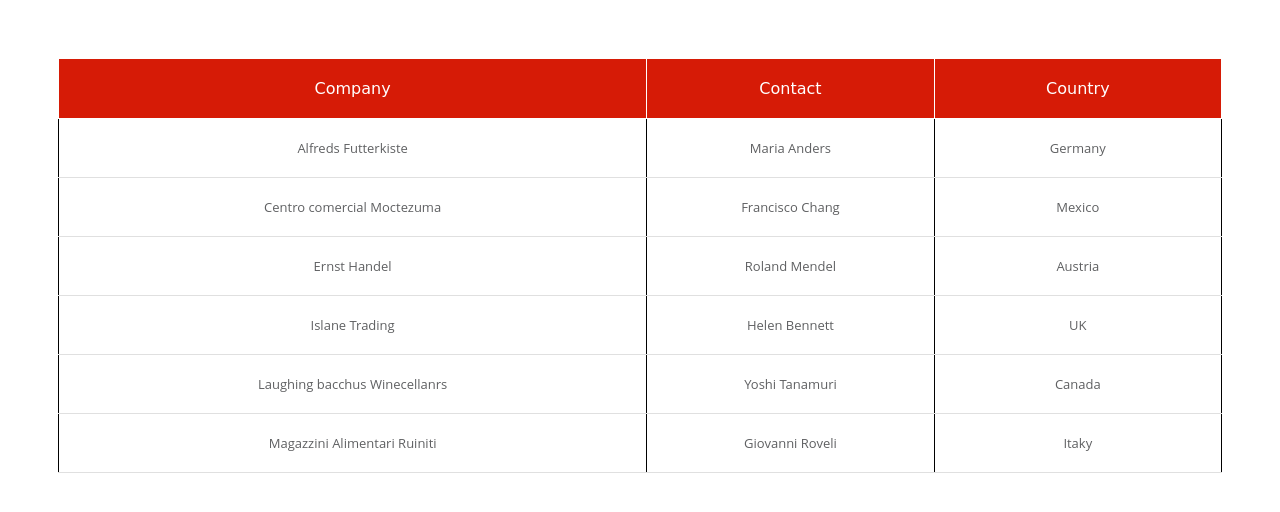
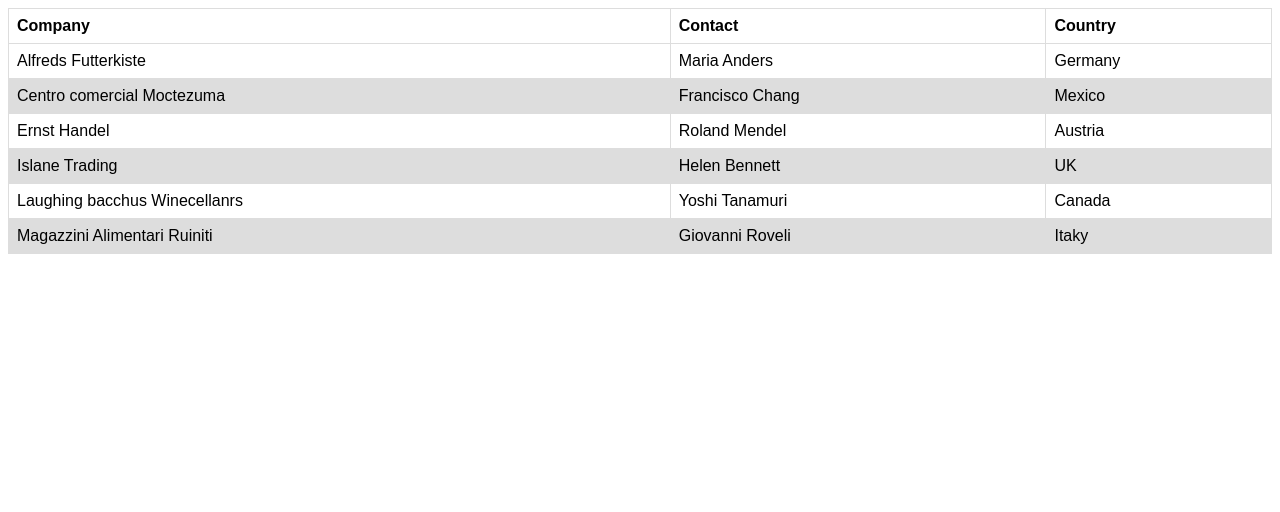
Before and after one commit to anhhuynh1998/caseStudyModule2, a plain HTML site: page source/table.html in a window 1280 px wide. Drawn offline with Linux system fonts and the light colour scheme.

Commit message:
info file

```diff
--- a/source/css/style.css
+++ b/source/css/style.css
@@ -1,36 +1,13 @@
-body {
-    padding: 50px;
+table {
+    font-family: arial, sans-serif;
+    border-collapse: collapse;
+    width: 100%;
 }
-
-table {
-    width: 100%;
-    border-collapse: collapse;
+td, th {
+    border: 1px solid #dddddd;
+    text-align: left;
+    padding: 8px;
 }
-
-td, th {
-    padding: 20px;
-    border: 1px solid black;
+tr:nth-child(even) {
+    background-color: #dddddd;
 }
-th{
-    font-family: 'Patua One', cursive;
-    font-size:16px;
-    font-weight:400;
-    color:#fff;
-    text-align:center;
-    padding:20px;
-    background-color: #d61b06;
-    border-color: white;
-}
-td{
-    font-family: 'Open Sans', sans-serif;
-    font-weight:400;
-    color:#5f6062;
-    font-size:13px;
-    padding:20px 20px 20px 20px;
-    border-bottom:1px solid #e0e0e0;
-    text-align: center;
-}
-
-.hover {
-    background: red;
-}
--- /dev/null
+++ b/source/css/table.css
@@ -0,0 +1,36 @@
+body {
+    padding: 50px;
+}
+
+table {
+    width: 100%;
+    border-collapse: collapse;
+}
+
+td, th {
+    padding: 20px;
+    border: 1px solid black;
+}
+th{
+    font-family: 'Patua One', cursive;
+    font-size:16px;
+    font-weight:400;
+    color:#fff;
+    text-align:center;
+    padding:20px;
+    background-color: #d61b06;
+    border-color: white;
+}
+td{
+    font-family: 'Open Sans', sans-serif;
+    font-weight:400;
+    color:#5f6062;
+    font-size:13px;
+    padding:20px 20px 20px 20px;
+    border-bottom:1px solid #e0e0e0;
+    text-align: center;
+}
+
+.hover {
+    background: red;
+}
--- a/source/table.html
+++ b/source/table.html
@@ -16,9 +16,9 @@
         </thead>
         <tbody>
             <tr>
-                <td width="350px">Alfreds Futterkiste</td>
-                <td width="150px">Maria Anders</td>
-                <td width="150px">Germany</td>
+                <td>Alfreds Futterkiste</td>
+                <td>Maria Anders</td>
+                <td>Germany</td>
             </tr>
             <tr>
                 <td>Centro comercial Moctezuma</td>
```
